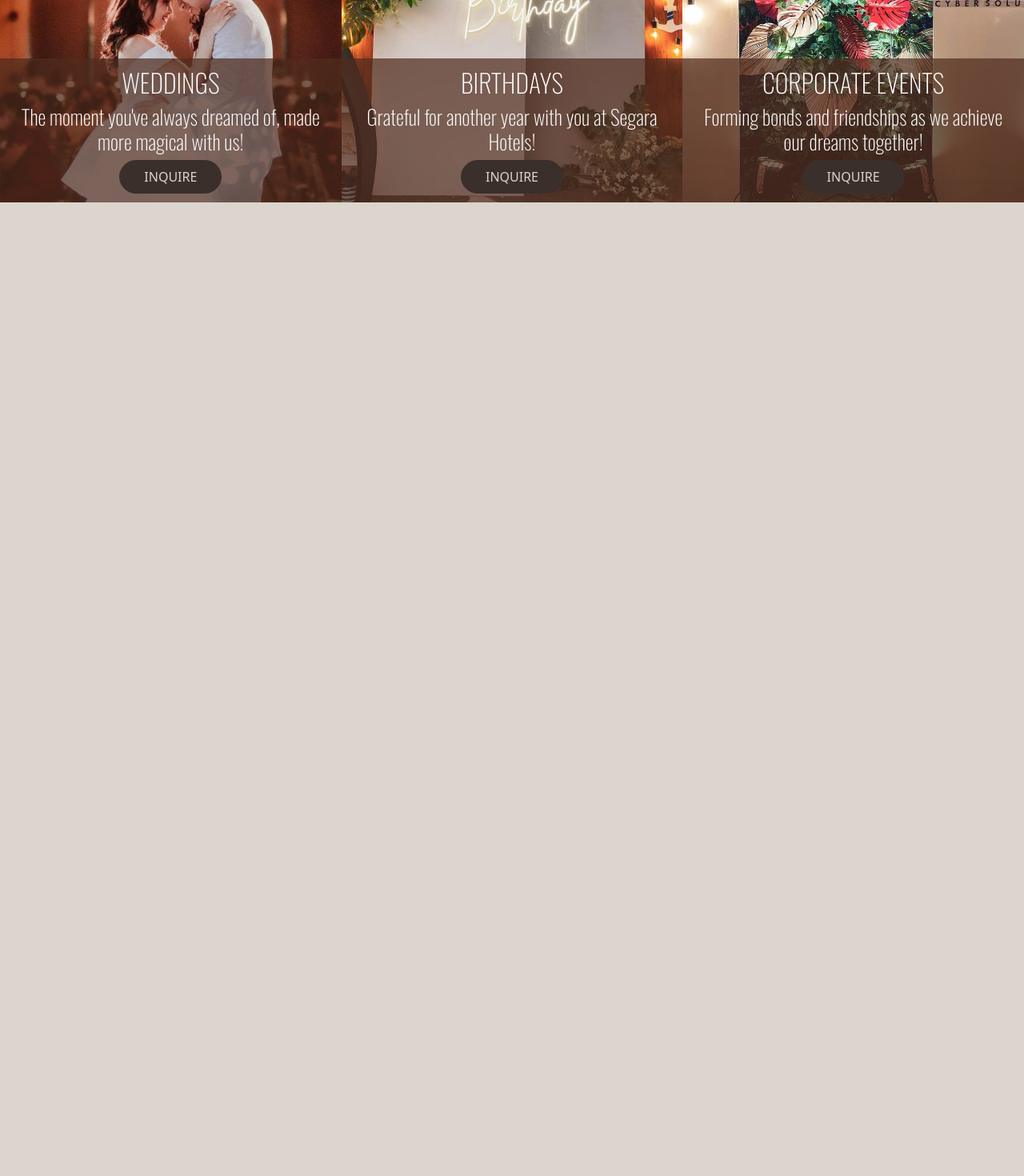
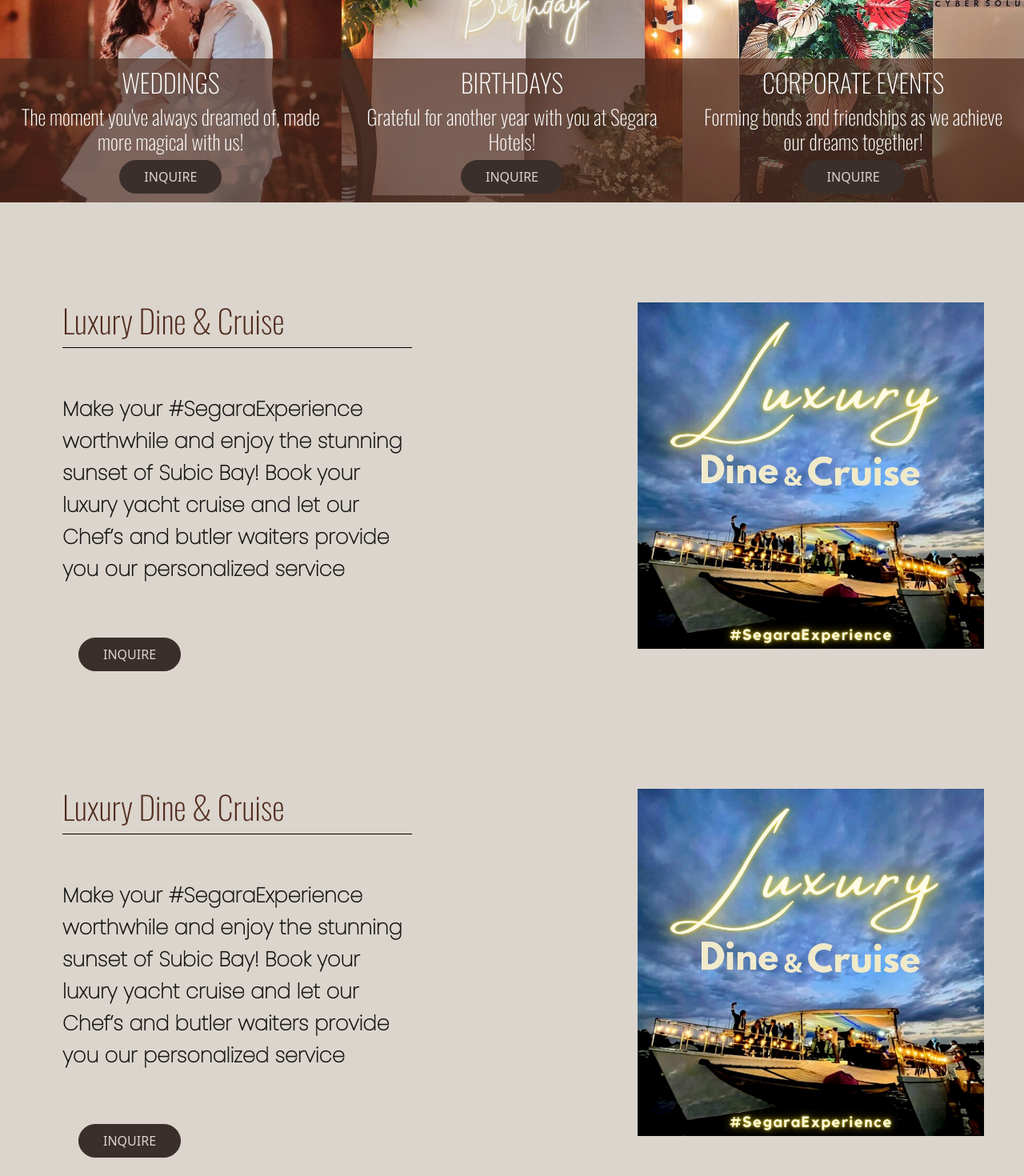
Before and after one commit to dardeejay/segarareact, a React (Create React App) app: page /events in a window 1280 px wide. Shown: the part 1226-2696 px from the top of the page at 80% size. Before the commit the page ends 1479 px from the top, so only its background shows below. Built offline with nearby package versions, Linux system fonts and the light colour scheme.

Commit message:
update events

```diff
--- a/src/pages/events.jsx
+++ b/src/pages/events.jsx
@@ -3,7 +3,6 @@ import events_Background from "../assets/Events.png";
 import "../styles/events.scss";
 import seasonal_event_img from "../assets/pics/seasonal-events1.png";
 class Events extends Component {
-  state = {};
   style = {
     backgroundImage: `url(${events_Background})`,
   };
@@ -79,8 +78,67 @@ class Events extends Component {
           </div>
         </div>
         {/*Seasonal Events*/}
-        <div className="container">
-          <div className="row"></div>
+        <div className="seasonal_event1 container-fluid">
+          <div className="seasonal_event1_container row justify-content-between">
+            <div className="col-md-5 sec1_text">
+              <div className="row gy-0">
+                <div className="col-md-12 p-5">
+                  <h1>Luxury Dine &amp; Cruise</h1>
+                </div>
+                <div className="col-md-12 px-5">
+                  <p>
+                    Make your #SegaraExperience worthwhile and enjoy the
+                    stunning sunset of Subic Bay! Book your luxury yacht cruise
+                    and let our Chef’s and butler waiters provide you our
+                    personalized service
+                  </p>
+                </div>
+                <div className="col-md-12 px-5">
+                  <a className="main-btn eventInquireButton" href="/">
+                    Inquire
+                  </a>
+                </div>
+              </div>
+            </div>
+            <div className="col-md-5 sec1_img">
+              <img
+                src={seasonal_event_img}
+                alt="seasonal_event_img"
+                className="img-fluid"
+              />
+            </div>
+          </div>
+        </div>
+        <div className="seasonal_event1 container-fluid">
+          <div className="seasonal_event1_container row justify-content-between">
+            <div className="col-md-5 sec1_text">
+              <div className="row gy-0">
+                <div className="col-md-12 p-5">
+                  <h1>Luxury Dine &amp; Cruise</h1>
+                </div>
+                <div className="col-md-12 px-5">
+                  <p>
+                    Make your #SegaraExperience worthwhile and enjoy the
+                    stunning sunset of Subic Bay! Book your luxury yacht cruise
+                    and let our Chef’s and butler waiters provide you our
+                    personalized service
+                  </p>
+                </div>
+                <div className="col-md-12 px-5">
+                  <a className="main-btn eventInquireButton" href="/">
+                    Inquire
+                  </a>
+                </div>
+              </div>
+            </div>
+            <div className="col-md-5 sec1_img">
+              <img
+                src={seasonal_event_img}
+                alt="seasonal_event_img"
+                className="img-fluid"
+              />
+            </div>
+          </div>
         </div>
       </div>
     );
--- a/src/styles/events.scss
+++ b/src/styles/events.scss
@@ -119,26 +119,26 @@ $text-grey: #e4e4e4;
 }
 /*special events section*/
 
-.seasonal_event1_container {
-  display: flex;
-  justify-content: center;
-  align-items: center;
-  height: 600px;
+.seasonal_event1 {
+  margin-top: 75px;
+  padding: 0;
 }
-
-.seasonal_event1_container_text {
-  margin-top: -200px;
+.seasonal_event1 .sec1_text {
+  margin-left: 30px;
 }
-.seasonal_event1_container_text h1 {
+.seasonal_event1 .sec1_text p {
+  font-family: $primary-font;
+  font-weight: 700;
+  font-size: 1.6rem;
+  line-height: 40px;
+}
+.seasonal_event1 .sec1_text h1 {
   color: $primary-text;
+  text-transform: none;
+  padding-bottom: 10px;
+  border-bottom: 1px solid black;
 }
-.seasonal_event1_container_text p {
-  font-size: 1.6rem;
-  color: $text-white;
-  width: 40%;
-  font-family: $secondary-font;
+.seasonal_event1 .sec1_img {
+  width: 40%px;
+  padding: 50px;
 }
-
-.seasonal_event1_container_img {
-  width: 100%;
-}
```
